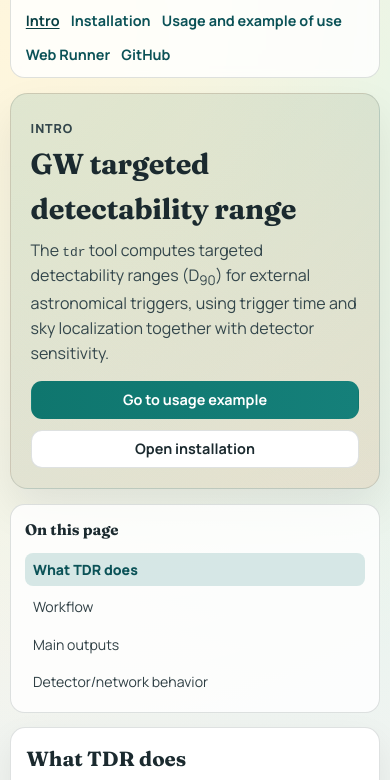
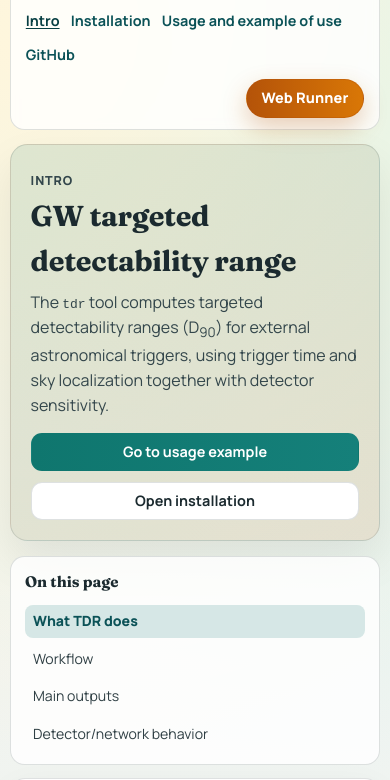
Before and after one commit to samueleronchini/tdr, a plain HTML site: page webapp/frontend/docs/index.html in a window 390 px wide. Shown: the part 55-835 px from the top of the page. Drawn offline with Linux system fonts and the light colour scheme.

Commit message:
Highlight Web Runner tab on docs pages

```diff
--- a/webapp/frontend/docs/index.html
+++ b/webapp/frontend/docs/index.html
@@ -14,11 +14,13 @@
   <header class="topbar">
     <a class="brand" href="./">GW TDR Docs</a>
     <nav class="toplinks" aria-label="top links">
-      <a class="active" href="./">Intro</a>
-      <a href="./installation.html">Installation</a>
-      <a href="./usage.html">Usage and example of use</a>
-      <a href="../">Web Runner</a>
-      <a href="https://github.com/samueleronchini/gw_tdr" target="_blank" rel="noopener noreferrer">GitHub</a>
+      <div class="toplinks-main">
+        <a class="active" href="./">Intro</a>
+        <a href="./installation.html">Installation</a>
+        <a href="./usage.html">Usage and example of use</a>
+        <a href="https://github.com/samueleronchini/gw_tdr" target="_blank" rel="noopener noreferrer">GitHub</a>
+      </div>
+      <a class="web-runner-tab" href="../">Web Runner</a>
     </nav>
   </header>
 
--- a/webapp/frontend/docs/styles.css
+++ b/webapp/frontend/docs/styles.css
@@ -51,6 +51,13 @@ body {
 
 .toplinks {
   display: flex;
+  align-items: center;
+  gap: 0.8rem;
+  width: 100%;
+}
+
+.toplinks-main {
+  display: flex;
   gap: 0.7rem;
   flex-wrap: wrap;
 }
@@ -70,6 +77,24 @@ body {
   color: #083f43;
   text-decoration: underline;
   text-underline-offset: 0.14em;
+}
+
+.toplinks a.web-runner-tab {
+  margin-left: auto;
+  padding: 0.46rem 0.92rem;
+  border-radius: 999px;
+  border: 1px solid rgba(180, 83, 9, 0.38);
+  background: linear-gradient(90deg, #b45309 0%, #d97706 100%);
+  color: #fff;
+  font-weight: 800;
+  letter-spacing: 0.01em;
+  box-shadow: 0 10px 24px rgba(180, 83, 9, 0.28);
+  text-decoration: none;
+}
+
+.toplinks a.web-runner-tab:hover {
+  text-decoration: none;
+  background: linear-gradient(90deg, #9a4708 0%, #b56307 100%);
 }
 
 .page {
@@ -428,7 +453,15 @@ ol {
 
   .topbar {
     flex-direction: column;
-    align-items: flex-start;
+    align-items: stretch;
+  }
+
+  .toplinks {
+    flex-wrap: wrap;
+  }
+
+  .toplinks a.web-runner-tab {
+    margin-left: auto;
   }
 
   .columns {
```
Also changed, not shown: webapp/frontend/docs/installation.html (+7 -5 lines), webapp/frontend/docs/usage.html (+7 -5 lines).
